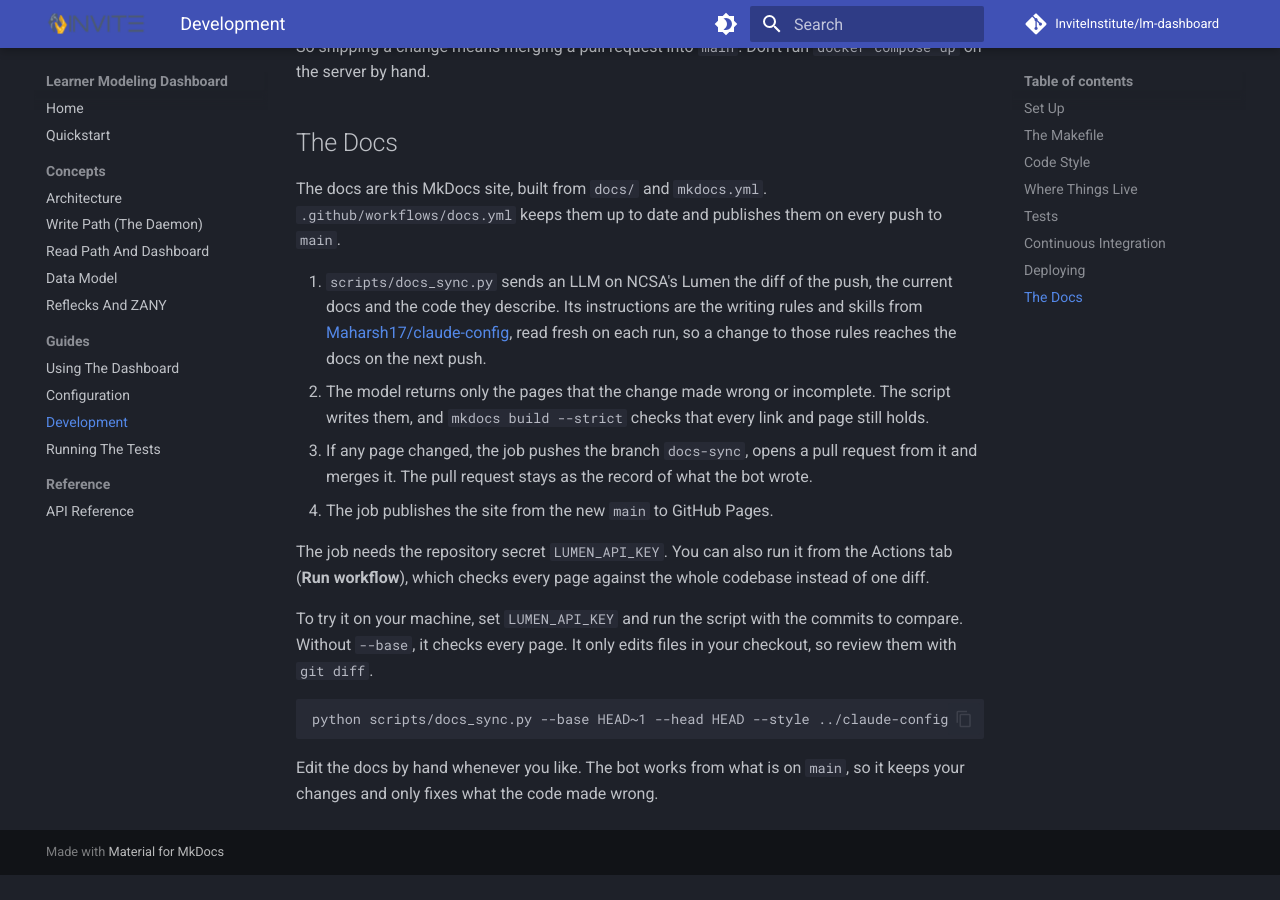
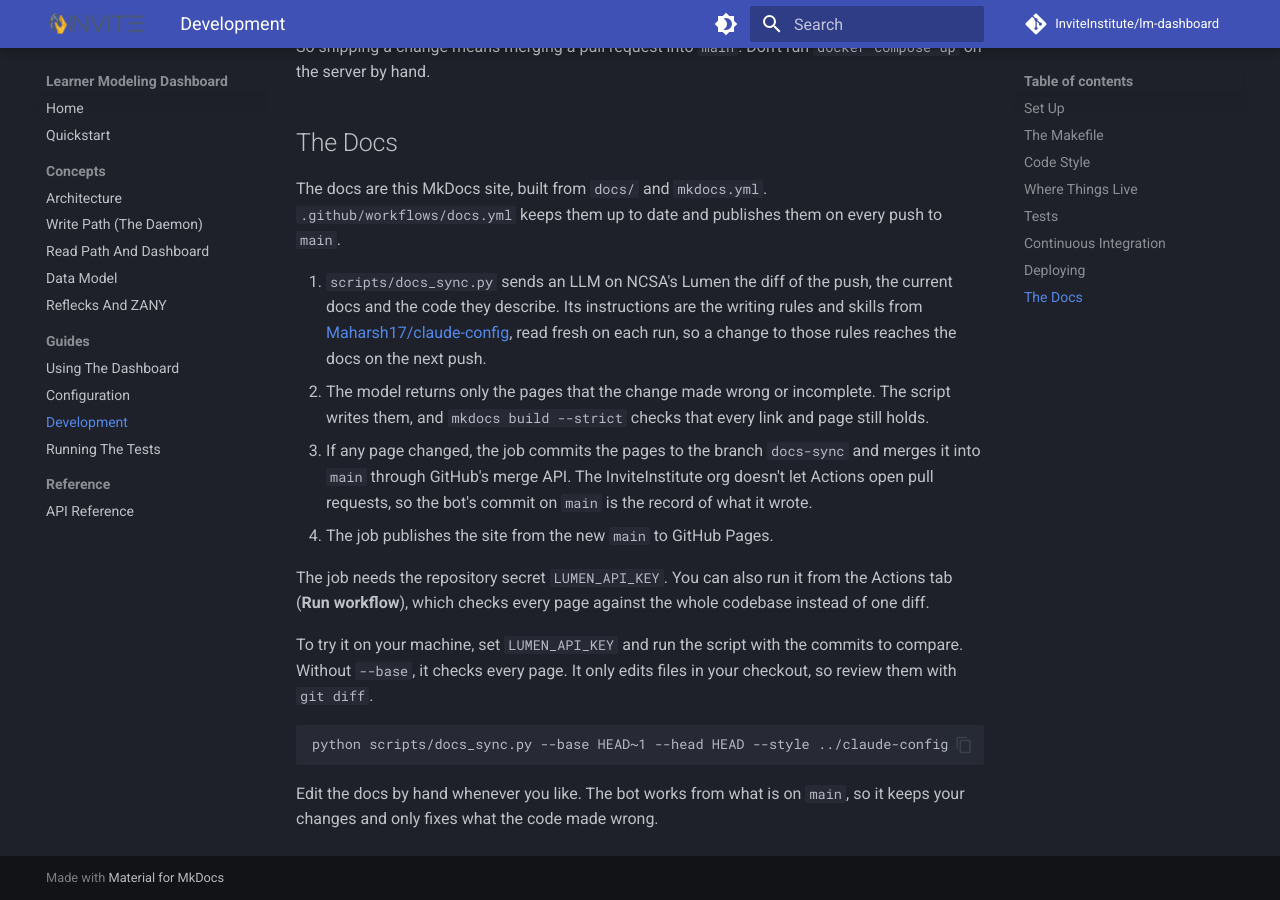
Before and after one commit to InviteInstitute/lm-dashboard, an MkDocs documentation site: the page built from docs/guides/development.md, in a window 1280 px wide and 900 px high, scrolled down 3753 px. Built offline with MkDocs 1.6.1 and Material for MkDocs 9.7.7, drawn with Linux system fonts in a browser that asks for light colours; comment, search, counter and statistics services are not loaded; before the commit the page ends 4628 px from its top, so only the background shows below that.

Commit message:
Merge the docs through the merge API, since the org blocks Actions pull requests

```diff
--- a/docs/guides/development.md
+++ b/docs/guides/development.md
@@ -133,8 +133,9 @@ The docs are this MkDocs site, built from `docs/` and `mkdocs.yml`.
     so a change to those rules reaches the docs on the next push.
 2.  The model returns only the pages that the change made wrong or incomplete. The script writes
     them, and `mkdocs build --strict` checks that every link and page still holds.
-3.  If any page changed, the job pushes the branch `docs-sync`, opens a pull request from it and
-    merges it. The pull request stays as the record of what the bot wrote.
+3.  If any page changed, the job commits the pages to the branch `docs-sync` and merges it into
+    `main` through GitHub's merge API. The InviteInstitute org doesn't let Actions open pull
+    requests, so the bot's commit on `main` is the record of what it wrote.
 4.  The job publishes the site from the new `main` to GitHub Pages.
 
 The job needs the repository secret `LUMEN_API_KEY`. You can also run it from the Actions tab
```
Also changed, not shown: 1 other file.
